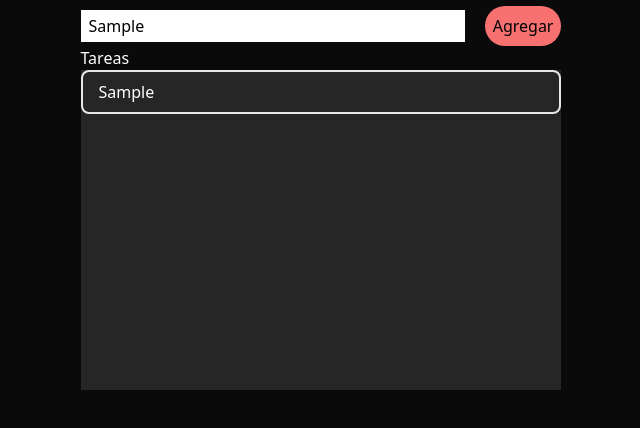
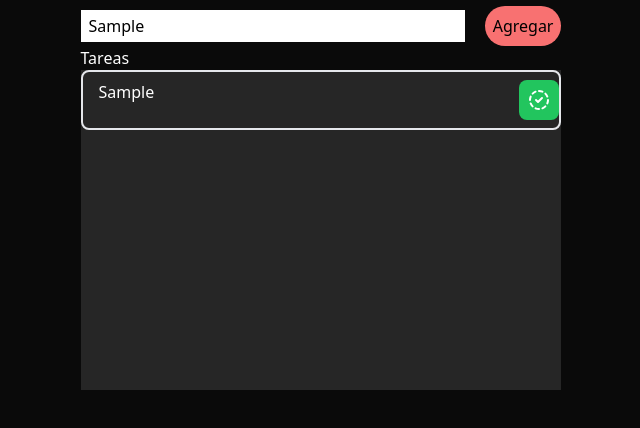
Before and after one commit to aresdevv/to-do-list, a plain HTML site: page index.html in a window 1280 px wide. Both pictures are taken after typing "Sample" into the empty fields and a click on the button "Agregar". Shown: the part 230-658 px from the top of the page, without its empty margins (347-987 px from the left). Drawn offline with nearby package versions, Linux system fonts and the light colour scheme.

Commit message:
evento key enter y check

```diff
--- a/index.html
+++ b/index.html
@@ -26,8 +26,15 @@
       </div>
       <div>
         <h2 class="text-white">Tareas</h2>
-        <ul class="bg-neutral-800 w-2xl h-80 listaTareas">
-          <li></li>
+        <ul
+          class="flex flex-col overflow-y-auto bg-neutral-800 w-2xl h-80 listaTareas"
+        >
+          <!-- <li -->
+          <!--   class="w-full h-10 text-white pl-4 pt-2 pb-2 border-2 border-solid rounded-lg mr-2" -->
+          <!-- > -->
+          <!--   ja -->
+          <!--   <button>hola</button> -->
+          <!-- </li> -->
         </ul>
       </div>
     </main>
--- a/script.js
+++ b/script.js
@@ -2,8 +2,11 @@ const inputTarea = document.querySelector(".inputTarea");
 const addTarea = document.querySelector(".addTarea");
 const listaTareas = document.querySelector(".listaTareas");
 
-addTarea.addEventListener("click", () => {
-  let valorInput = inputTarea.value;
+function crearTarea() {
+  if (inputTarea.value.trim() === "") return;
+
+  let valorInput = inputTarea.value.trim();
+
   let nuevoLi = document.createElement("li");
   nuevoLi.classList.add(
     "text-white",
@@ -13,8 +16,45 @@ addTarea.addEventListener("click", () => {
     "border-2",
     "border-solid",
     "rounded-lg",
+    "mr-2",
+    "w-full",
+    "flex",
+    "justify-between",
   );
   nuevoLi.textContent = valorInput;
   listaTareas.appendChild(nuevoLi);
   // inputTarea.value = ""; // Limpiar el input después de agregar la tarea
+  let checkButton = document.createElement("button");
+  checkButton.innerHTML = `  <svg xmlns="http://www.w3.org/2000/svg" width="24" height="24" viewBox="0 0 24 24" fill="none" stroke="currentColor" stroke-width="2" stroke-linecap="round" stroke-linejoin="round" class="icon icon-tabler icons-tabler-outline icon-tabler-circle-dashed-check">
+    <path stroke="none" d="M0 0h24v24H0z" fill="none"/>
+    <path d="M8.56 3.69a9 9 0 0 0 -2.92 1.95" />
+    <path d="M3.69 8.56a9 9 0 0 0 -.69 3.44" />
+    <path d="M3.69 15.44a9 9 0 0 0 1.95 2.92" />
+    <path d="M8.56 20.31a9 9 0 0 0 3.44 .69" />
+    <path d="M15.44 20.31a9 9 0 0 0 2.92 -1.95" />
+    <path d="M20.31 15.44a9 9 0 0 0 .69 -3.44" />
+    <path d="M20.31 8.56a9 9 0 0 0 -1.95 -2.92" />
+    <path d="M15.44 3.69a9 9 0 0 0 -3.44 -.69" />
+    <path d="M9 12l2 2l4 -4" />
+  </svg>
+`;
+  checkButton.classList.add(
+    "text-white",
+    "bg-green-500",
+    "rounded-lg",
+    "p-2",
+    "hover:bg-green-600",
+  );
+  nuevoLi.appendChild(checkButton);
+}
+
+function tareaCompletada() {}
+
+addTarea.addEventListener("click", crearTarea);
+
+inputTarea.addEventListener("keypress", function (event) {
+  if (event.key === "Enter") {
+    crearTarea();
+    inputTarea.value = ""; // Limpiar el input después de agregar la tarea
+  }
 });
```
